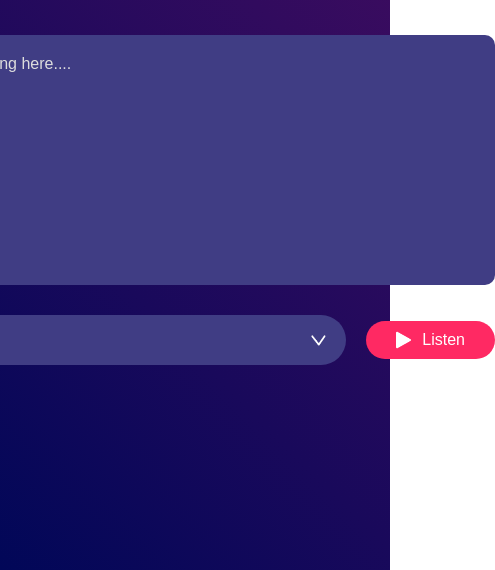
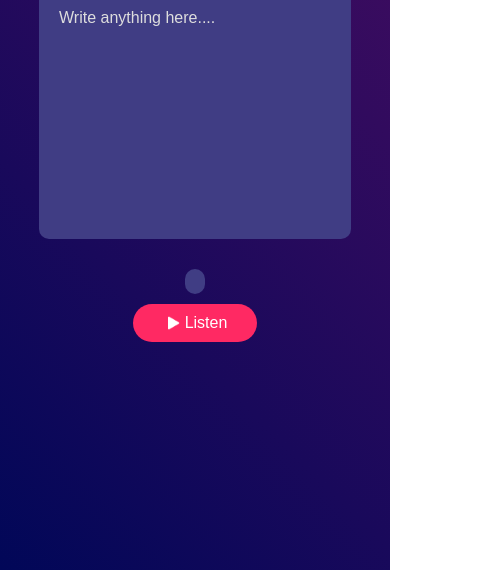
Before and after one commit to rohankumar2k18/text_to_speech_web, a plain HTML site: page index.html in a window 390 px wide. Shown: the part 274-844 px from the top of the page, 495 px wide, since content can reach past the window. Drawn offline with Linux system fonts and the light colour scheme.

Commit message:
Your commit message here

```diff
--- a/style.css
+++ b/style.css
@@ -1,11 +1,11 @@
-*{
+* {
     margin: 0;
     padding: 0;
     font-family: 'Poppins', sans-serif;
     box-sizing: border-box;
 }
 
-.hero{
+.hero {
     width: 100%;
     min-height: 100vh;
     background: linear-gradient(45deg, #010758, #490d61);
@@ -16,19 +16,20 @@
     color: white;
 }
 
-.hero h1{
+.hero h1 {
     font-size: 45px;
     font-weight: 500;
     margin-top: -50px;
     margin-bottom: 50px;
 }
 
-.hero h1 span{
+.hero h1 span {
     color: #ff2963;
 }
 
-textarea{
-    width: 600px;
+textarea {
+    width: 100%; /* Adjust to fit the screen width */
+    max-width: 600px; /* Limit the width for larger screens */
     height: 250px;
     background: #403d84;
     color: #fff;
@@ -39,21 +40,22 @@ textarea{
     border-radius: 10px;
     resize: none;
     margin-bottom: 30px;
+}
 
-}
-textarea::placeholder{
+textarea::placeholder {
     font-size: 16px;
     color: #ddd;
 }
 
-.row{
-    width: 600px;
+.row {
+    width: 100%; /* Adjust to fit the screen width */
+    max-width: 600px; /* Limit the width for larger screens */
     display: flex;
     align-items: center;
     gap: 20px;
 }
 
-button{
+button {
     background: #ff2963;
     color: #fff;
     font-size: 16px;
@@ -66,12 +68,12 @@ button{
     align-items: center;
 }
 
-button img{
+button img {
     width: 16px;
     margin-right: 10px;
 }
 
-select{
+select {
     flex: 1;
     color: #fff;
     background: #403d84;
@@ -87,3 +89,30 @@ select{
     background-position-x: calc(100% - 20px);
     background-position-y: 20px;
 }
+
+/* Media Query for Phones */
+@media (max-width: 768px) {
+    .hero h1 {
+        font-size: 30px;
+    }
+
+    textarea {
+        max-width: 80%;
+    }
+
+    .row {
+        flex-direction: column;
+        gap: 10px;
+    }
+    select {
+    padding: 5px;
+    padding-left: 15px;
+    background-position-y: 7px;
+
+    }
+    button img {
+        width: 12px;
+        margin-right: 5px;
+        margin-left: 5px;
+    }
+}
```
